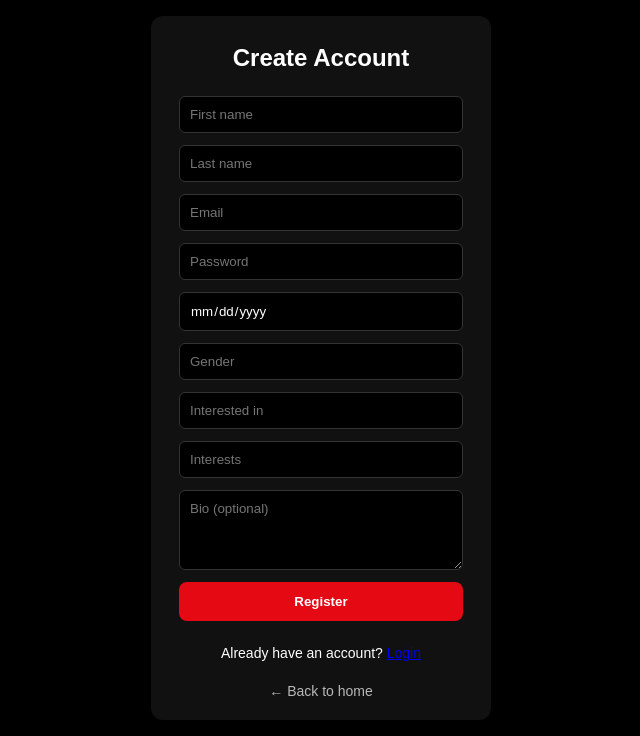
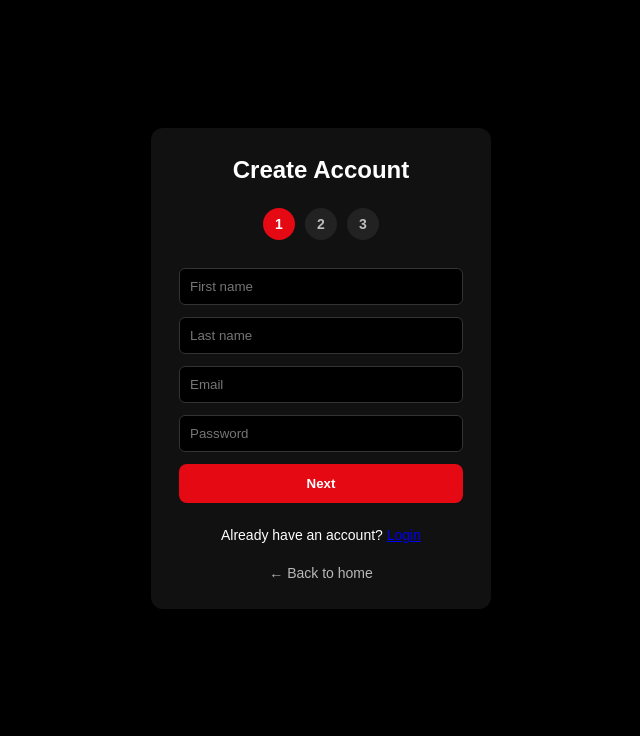
Before and after one commit to Melsso/hang, a FastAPI app: page /register in a window 1280 px wide. Shown: the part 64-800 px from the top of the page, without its empty margins (319-959 px from the left). Run offline with FastAPI, Linux system fonts and the light colour scheme; parts of the project's set-up code (start-up, migrations or seed data) failed here and were passed over; some libraries are stand-ins or nearby versions.

Commit message:
Adjusting style of register page

```diff
--- a/src/hang/static/css/base.css
+++ b/src/hang/static/css/base.css
@@ -202,3 +202,48 @@ form button:hover{
 .back-link:hover{
     color:var(--text);
 }
+
+.panel{
+    display:none;
+    flex-direction:column;
+    gap:12px;
+}
+
+.panel.active{
+    display:flex;
+}
+
+.panel-buttons{
+    display:flex;
+    justify-content:space-between;
+    gap:12px;
+}
+
+.steps{
+    display:flex;
+    justify-content:center;
+    gap:10px;
+    margin-bottom:12px;
+}
+
+.step{
+    width:32px;
+    height:32px;
+
+    border-radius:50%;
+
+    display:flex;
+    align-items:center;
+    justify-content:center;
+
+    background:var(--secondary);
+    color:var(--muted);
+
+    font-size:14px;
+    font-weight:700;
+}
+
+.step.active{
+    background:var(--primary);
+    color:var(--text);
+}
--- a/src/hang/templates/register.html
+++ b/src/hang/templates/register.html
@@ -1,10 +1,6 @@
 {% extends "base.html" %}
 
 {% block title %}Register{% endblock %}
-
-{% block styles %}
-<link rel="stylesheet" href="/static/css/register.css">
-{% endblock %}
 
 {% block content %}
 <div class="form-container">
@@ -21,7 +17,15 @@
             </div>
         {% endif %}
 
-        <form method="post" action="/register">
+        <div class="steps">
+            <div class="step active">1</div>
+            <div class="step">2</div>
+            <div class="step">3</div>
+        </div>
+
+        <form method="post" action="/register" id="registerForm">
+
+            <div class="panel active">
 
                 <div class="field">
                     <input type="text" name="first_name" placeholder="First name"
@@ -42,6 +46,14 @@
                     <input type="password" name="password" placeholder="Password" required>
                 </div>
 
+                <button type="button" class="next-btn">
+                    Next
+                </button>
+
+            </div>
+
+            <div class="panel">
+
                 <div class="field">
                     <input type="date" name="birthdate"
                     value="{{ form.get('birthdate', '') if form else '' }}" required>
@@ -57,22 +69,45 @@
                     value="{{ form.get('interested_in', '') if form else '' }}" required>
                 </div>
 
+                <div class="panel-buttons">
+                    <button type="button" class="prev-btn">
+                        Back
+                    </button>
+
+                    <button type="button" class="next-btn">
+                        Next
+                    </button>
+                </div>
+
+            </div>
+
+            <div class="panel">
+
                 <div class="field">
                     <input type="text" name="interests" placeholder="Interests"
                     value="{{ form.get('interests', '') if form else '' }}" required>
                 </div>
 
-
                 <div class="field">
                     <textarea name="bio" placeholder="Bio (optional)">{{ form.get('bio', '') if form else '' }}</textarea>
                 </div>
 
-            <button type="submit">Register</button>
+                <div class="panel-buttons">
+                    <button type="button" class="prev-btn">
+                        Back
+                    </button>
+
+                    <button type="submit">
+                        Register
+                    </button>
+                </div>
+
+            </div>
 
         </form>
 
         <p class="switch-link">
-            Already have an account? <a href="/login"> Login</a>
+            Already have an account? <a href="/login">Login</a>
         </p>
 
         <a class="back-link" href="/">← Back to home</a>
@@ -80,4 +115,63 @@
     </div>
 
 </div>
+
+<script>
+
+const panels = document.querySelectorAll(".panel");
+const steps = document.querySelectorAll(".step");
+
+let currentPanel = 0;
+
+function updatePanels(){
+
+    panels.forEach(p => p.classList.remove("active"));
+    steps.forEach(s => s.classList.remove("active"));
+
+    panels[currentPanel].classList.add("active");
+    steps[currentPanel].classList.add("active");
+}
+
+function validateCurrentPanel(){
+
+    const inputs = panels[currentPanel].querySelectorAll("input, textarea");
+
+    for (let input of inputs){
+        if(!input.checkValidity()){
+            input.reportValidity();
+            return false;
+        }
+    }
+
+    return true;
+}
+
+document.querySelectorAll(".next-btn").forEach(btn => {
+    btn.addEventListener("click", () => {
+
+        if(!validateCurrentPanel()) return;
+
+        if(currentPanel < panels.length - 1){
+            currentPanel++;
+            updatePanels();
+        }
+
+    });
+});
+
+document.querySelectorAll(".prev-btn").forEach(btn => {
+    btn.addEventListener("click", () => {
+
+        if(currentPanel > 0){
+            currentPanel--;
+            updatePanels();
+        }
+
+    });
+});
+
+updatePanels();
+
+</script>
+
 {% endblock %}
```
Lines whose indentation alone changed are shown as unchanged.
